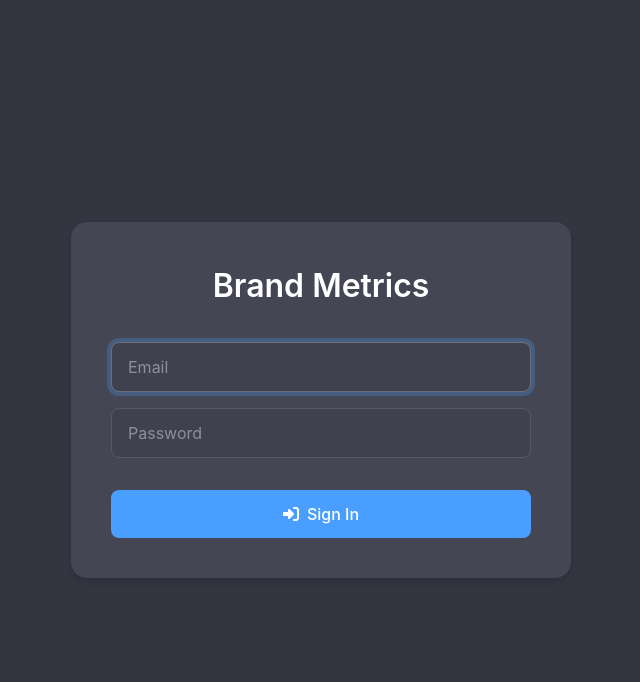
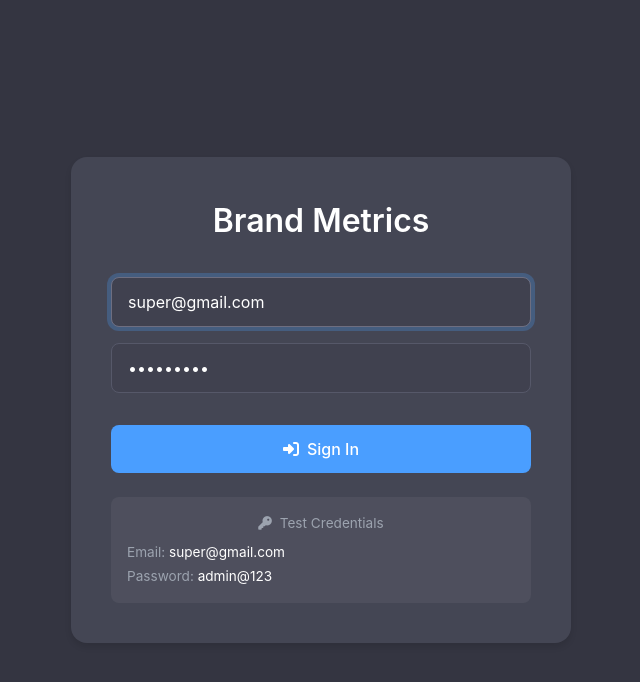
Before and after one commit to FlareXes/brandmetrics, a Django app: page /login/ in a window 1280 px wide. Shown: the top 682 px of the page, without its empty margins (319-959 px from the left). Run offline with Django 5.2, Linux system fonts and the light colour scheme; some libraries are stand-ins or nearby versions.

Commit message:
chore: attach test login creds

```diff
--- a/brandmetrics/templates/login.html
+++ b/brandmetrics/templates/login.html
@@ -105,15 +105,27 @@
             <form action="{% url 'login' %}" method="POST">
                 {% csrf_token %}
                 <div class="mb-3">
-                    <input type="email" name="email" class="form-control" placeholder="Email" required>
+                    <input value="super@gmail.com" type="email" name="email" class="form-control" placeholder="Email" required>
                 </div>
                 <div class="mb-4">
-                    <input type="password" name="password" class="form-control" placeholder="Password" required>
+                    <input value="admin@123" type="password" name="password" class="form-control" placeholder="Password" required>
                 </div>
                 <button type="submit" class="btn-login">
                     <i class="fas fa-sign-in-alt me-2"></i>Sign In
                 </button>
             </form>
+
+            <div class="test-credentials mt-4 p-3" style="background-color: rgba(255, 255, 255, 0.05); border-radius: 0.5rem; font-size: 0.85rem;">
+                <div class="text-center mb-2" style="color: #9CA3AF;">
+                    <i class="fas fa-key me-1"></i> Test Credentials
+                </div>
+                <div class="mb-1">
+                    <span style="color: #9CA3AF;">Email:</span> super@gmail.com
+                </div>
+                <div>
+                    <span style="color: #9CA3AF;">Password:</span> admin@123
+                </div>
+            </div>
         </div>
     </div>
 
```
